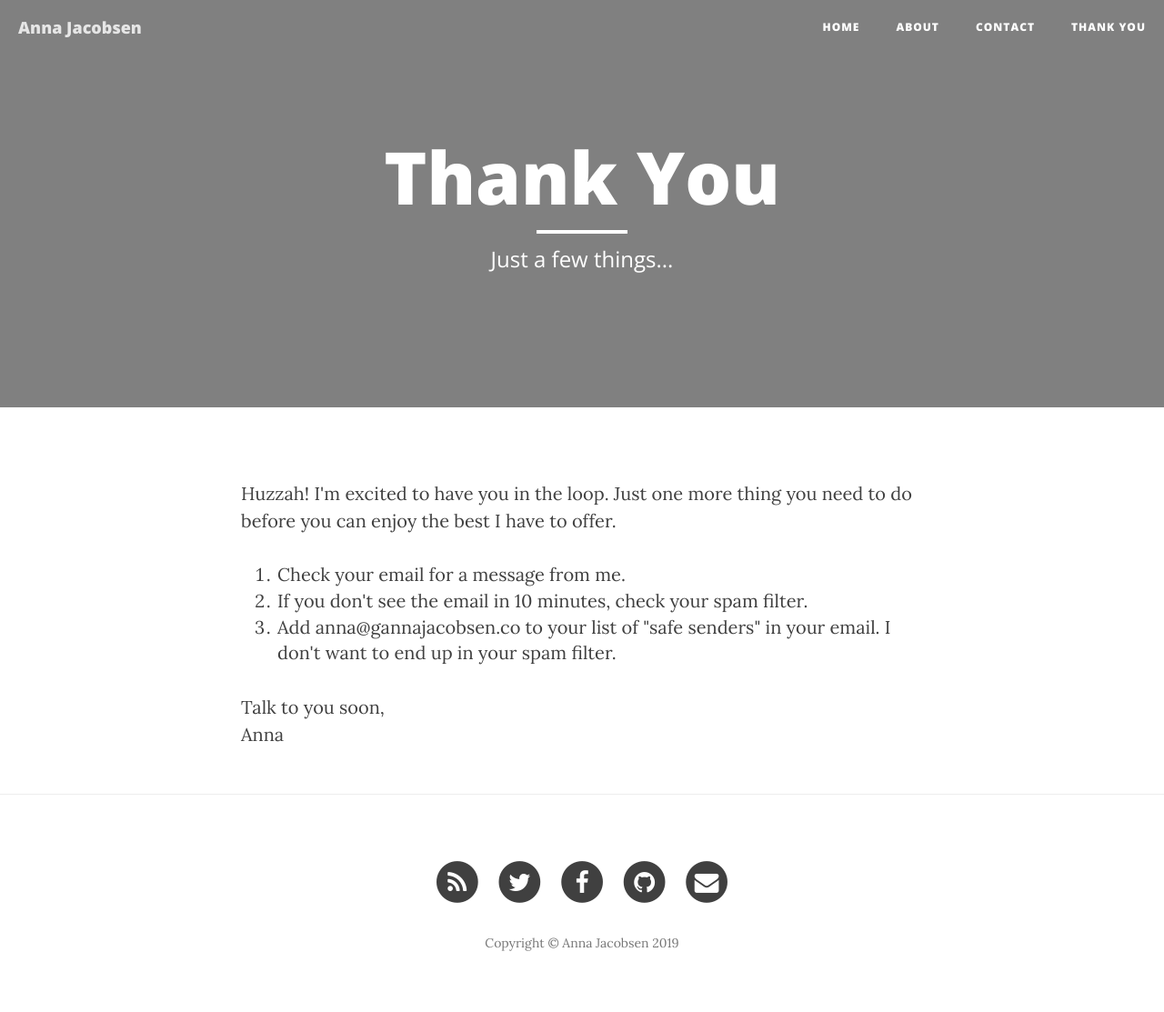
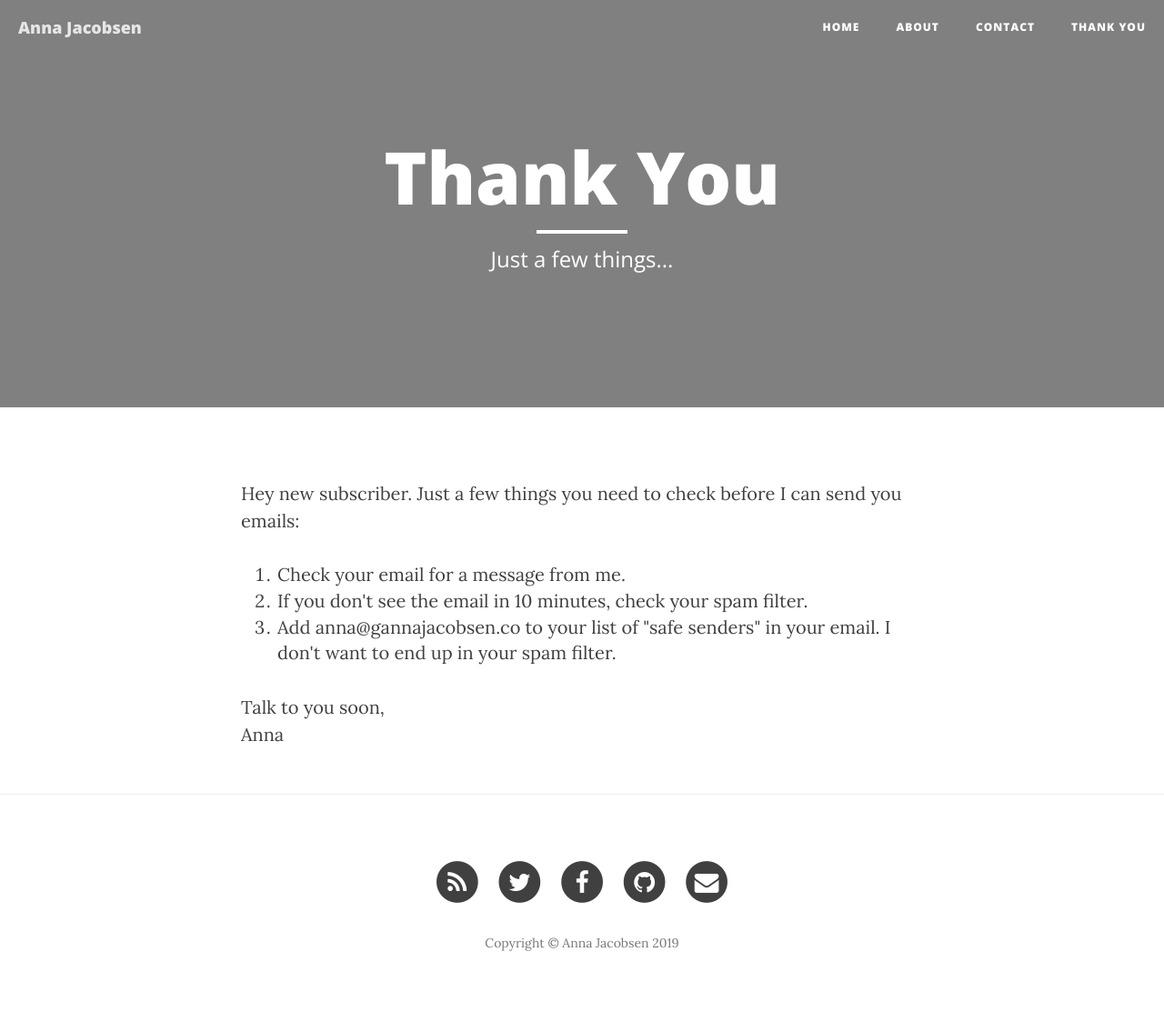
Before and after one commit to annaj/annaj, a Jekyll site: the page built from thank-you.html, in a window 1280 px wide. Shown: the whole page at 91% size. Built offline with Jekyll 4.4.1, drawn with Linux system fonts in a browser that asks for light colours; nearby versions of some CDN libraries.

Commit message:
changed email address. changed first line

```diff
--- a/thank-you.html
+++ b/thank-you.html
@@ -6,7 +6,7 @@ header-img: annaj.github.io/img/about-bg.jpg
 published: true
 ---
 
-<p>Huzzah! I'm excited to have you in the loop. Just one more thing you need to do before you can enjoy the best I have to offer.</p>
+<p>Hey new subscriber. Just a few things you need to check before I can send you emails:</p>
 
 <ol>
 	<li>Check your email for a message from me.</li>
```
